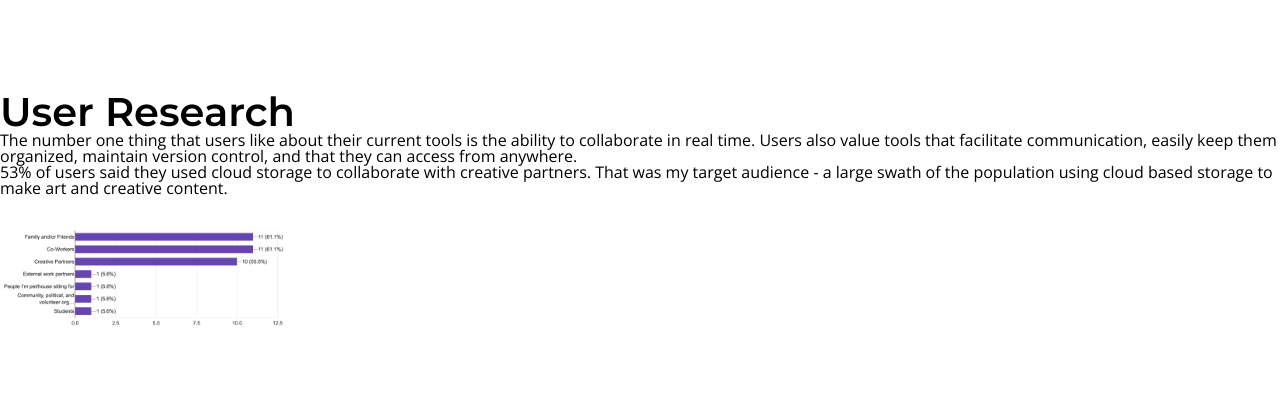
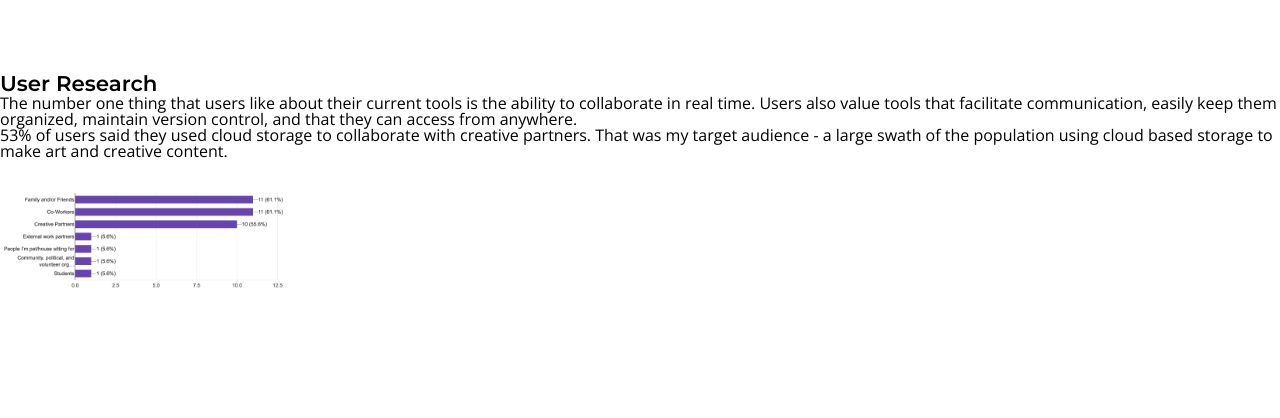
Before and after one commit to bostongordon/project-portfolio, a plain HTML site: page projects.html in a window 1280 px wide. Shown: the part 667-1085 px from the top of the page. Drawn offline with nearby package versions, Linux system fonts and the light colour scheme.

Commit message:
Css tweaks while trying to fix problems

```diff
--- a/css/style-two.css
+++ b/css/style-two.css
@@ -7,14 +7,14 @@
   padding: 30px;
 }
 
-h3{
+.study h3{
   font-family: 'Montserrat', sans-serif;
-  font-size: 30pt;
+  font-size: 16pt;
   color: black;
   font-weight: bold;
 }
 
-p{
+.study p {
   font-family: 'Open Sans', sans-serif;
   font-size: 12pt;
   color: black;
```
